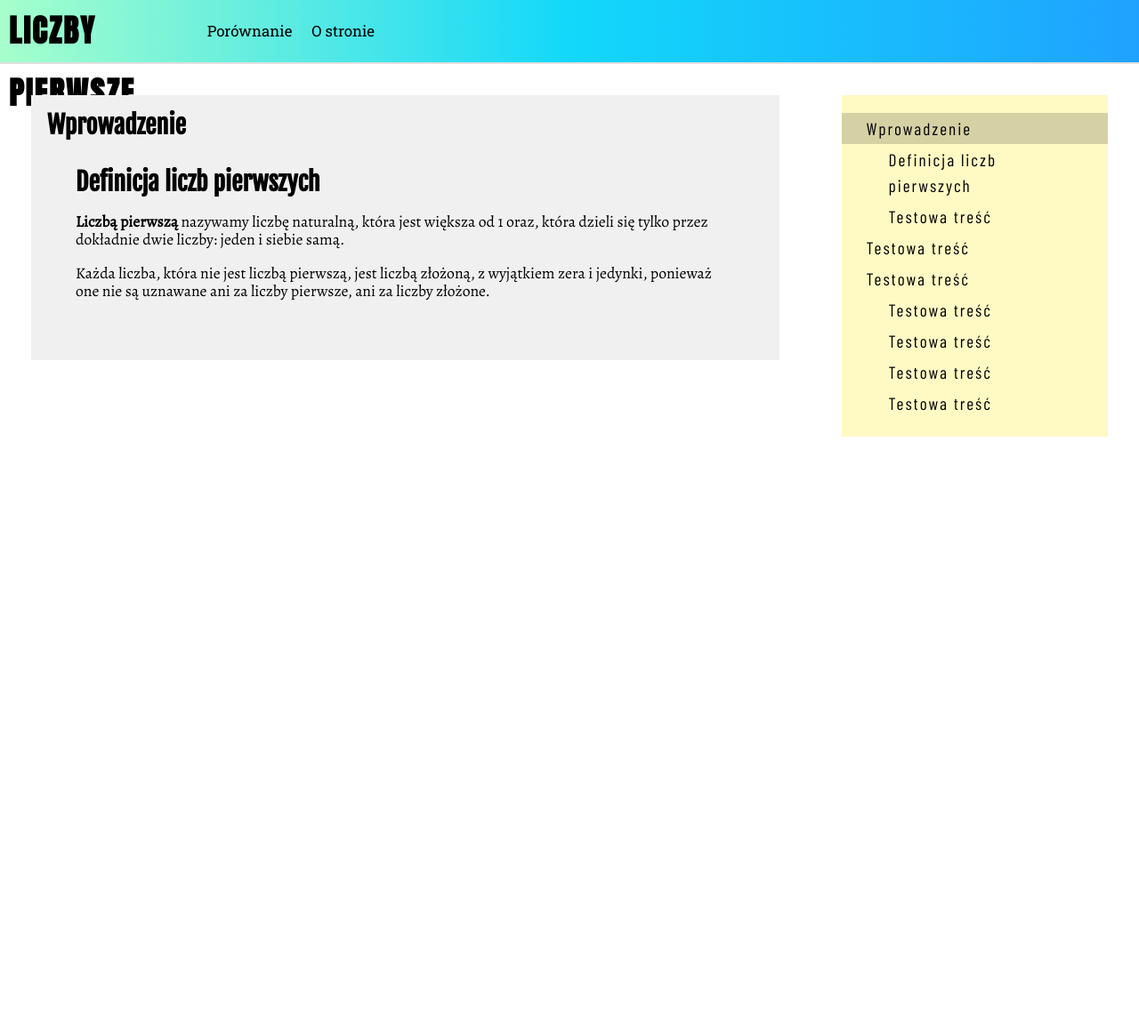
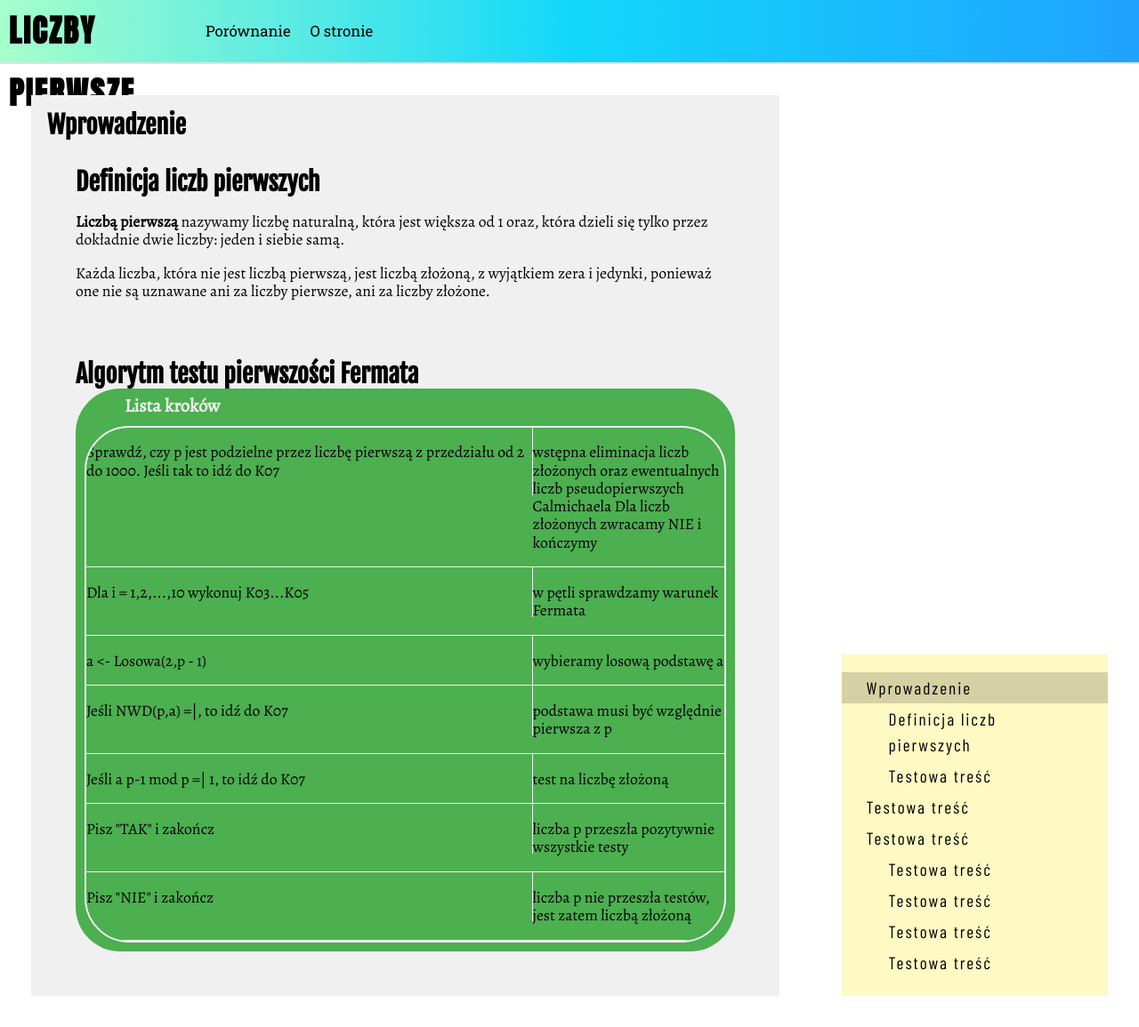
Before and after one commit to mgorzanski/liczby-pierwsze, a Jekyll site: the page built from index.html, in a window 1280 px wide. Shown: the whole page at 89% size. Built offline with Jekyll 4.4.1, drawn with Linux system fonts in a browser that asks for light colours; before the commit the page ends 900 px from its top, so only the background shows below that.

Commit message:
add basic step by step guide

```diff
--- a/assets/css/main.scss
+++ b/assets/css/main.scss
@@ -35,6 +35,7 @@
 
 .header__nav {
     align-self: flex-end;
+    margin: 0 10px 0 0;
 }
 
 .header__menu {
@@ -134,13 +135,50 @@
     margin:14px;
 }
 
-.chapter-title {
+.chapter__title {
     font-family: 'Fjalla One', sans-serif;
     font-size:1.75em;
     margin:0;
 }
 
-.chapter-content {
+.chapter__content {
     font-family: 'Alegreya', serif;
     font-size:1.1em;
 }
+
+.step-by-step-guide {
+    overflow: hidden;
+    border-radius:50px;
+    background-color: #4CAF50;
+}
+
+.step-by-step-guide__name {
+    margin:0;
+    padding:8px 0 0 55px;
+    color:#efefef;
+}
+
+.step-by-step-guide__list {
+    border-radius:50px;
+    border:2px solid #efefef;
+    list-style:none;
+    margin:10px;
+    padding: 0;
+    overflow: hidden;
+}
+
+.step-by-step-guide__item {
+    border-bottom:1px solid #efefef;
+    overflow: hidden;
+}
+
+.step-by-step-guide__text {
+    float:left;
+    width:calc(70% - 1px);
+    border-right:1px solid #efefef;
+}
+
+.step-by-step-guide__explanation {
+    float:left;
+    width:30%;
+}
--- a/index.html
+++ b/index.html
@@ -5,12 +5,78 @@ path: "."
 
 <section class="content">
     <article class="chapter" id="wprowadzenie">
-        <h2 class="chapter-title">Wprowadzenie</h2>
+        <h2 class="chapter__title">Wprowadzenie</h2>
         <article class="chapter" id="definicja-liczb-pierwszych">
-            <h2 class="chapter-title">Definicja liczb pierwszych</h2>
-            <div class="chapter-content">
+            <h2 class="chapter__title">Definicja liczb pierwszych</h2>
+            <div class="chapter__content">
                 <p><strong>Liczbą pierwszą</strong> nazywamy liczbę naturalną, która jest większa od 1 oraz, która dzieli się tylko przez dokładnie dwie liczby: jeden i siebie samą.</p>
                 <p>Każda liczba, która nie jest liczbą pierwszą, jest liczbą złożoną, z wyjątkiem zera i jedynki, ponieważ one nie są uznawane ani za liczby pierwsze, ani za liczby złożone.</p>
+            </div>
+        </article>
+        <article class="chapter" id="">
+            <h2 class="chapter__title">Algorytm testu pierwszości Fermata</h2>
+            <div class="chapter__content">
+                <div class="step-by-step-guide">
+                    <h3 class="step-by-step-guide__name">Lista kroków</h3>
+                    <ul class="step-by-step-guide__list">
+                        <li class="step-by-step-guide__item">
+                            <div class="step-by-step-guide__text">
+                                <p>Sprawdź, czy p jest podzielne przez liczbę pierwszą z przedziału od 2 do 1000. Jeśli tak to idź do K07</p>
+                            </div>
+                            <div class="step-by-step-guide__explanation">
+                                <p>wstępna eliminacja liczb złożonych oraz ewentualnych liczb pseudopierwszych Calmichaela Dla liczb złożonych zwracamy NIE i kończymy</p>
+                            </div>
+                        </li>
+                        <li class="step-by-step-guide__item">
+                            <div class="step-by-step-guide__text">
+                                <p>Dla i = 1,2,...,10 wykonuj K03...K05</p>
+                            </div>
+                            <div class="step-by-step-guide__explanation">
+                                <p>w pętli sprawdzamy warunek Fermata</p>
+                            </div>
+                        </li>
+                        <li class="step-by-step-guide__item">
+                            <div class="step-by-step-guide__text">
+                                <p>a <- Losowa(2,p - 1)</p>
+                            </div>
+                            <div class="step-by-step-guide__explanation">
+                                <p>wybieramy losową podstawę a</p>
+                            </div>
+                        </li>
+                        <li class="step-by-step-guide__item">
+                            <div class="step-by-step-guide__text">
+                                <p>Jeśli NWD(p,a) =|, to idź do K07</p>
+                            </div>
+                            <div class="step-by-step-guide__explanation">
+                                <p>podstawa musi być względnie pierwsza z p</p>
+                            </div>
+                        </li>
+                        <li class="step-by-step-guide__item">
+                            <div class="step-by-step-guide__text">
+                                <p>Jeśli a p-1 mod p =| 1, to idź do K07</p>
+                            </div>
+                            <div class="step-by-step-guide__explanation">
+                                <p>test na liczbę złożoną</p>
+                            </div>
+                        </li>
+                        <li class="step-by-step-guide__item">
+                            <div class="step-by-step-guide__text">
+                                <p>Pisz "TAK" i zakończ</p>
+                            </div>
+                            <div class="step-by-step-guide__explanation">
+                                <p>liczba p przeszła pozytywnie wszystkie testy</p>
+                            </div>
+                        </li>
+                        <li class="step-by-step-guide__item">
+                            <div class="step-by-step-guide__text">
+                                <p>Pisz "NIE" i zakończ</p>
+                            </div>
+                            <div class="step-by-step-guide__explanation">
+                                <p>liczba p nie przeszła testów, jest zatem liczbą złożoną</p>
+                            </div>
+                        </li>
+                    </ul>
+                </div>
             </div>
         </article>
     </article>
```
